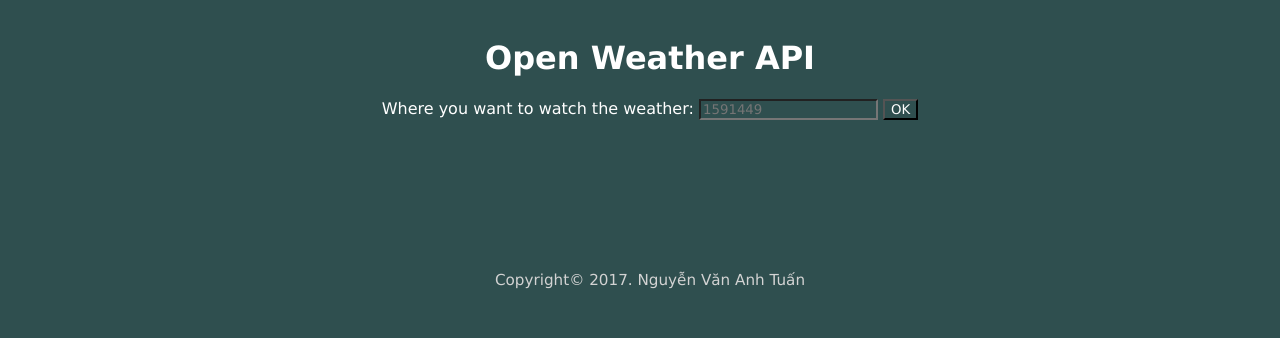
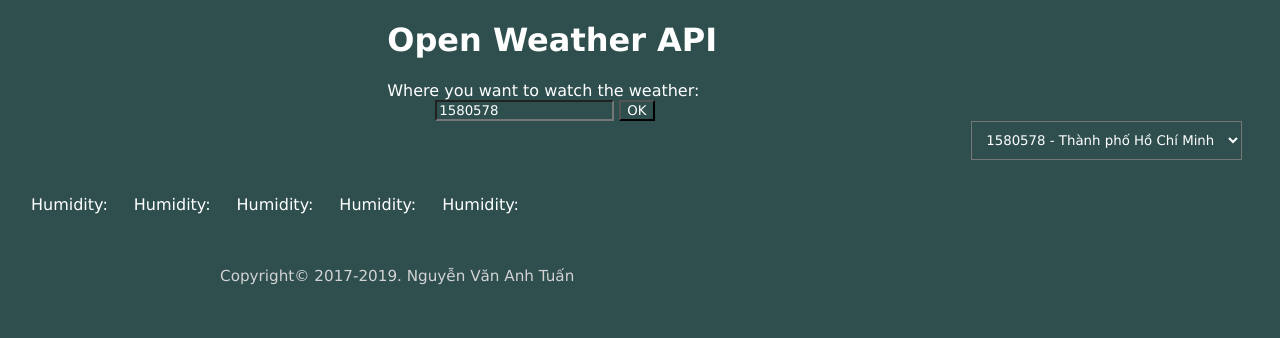
Before and after one commit to tuanio/OpenWeatherMapAPIJavascript, a plain HTML site: page index.html in a window 1280 px wide. Drawn offline with Linux system fonts and the light colour scheme; no server answers.

Commit message:
optimize and add more function

```diff
--- a/index.html
+++ b/index.html
@@ -8,20 +8,20 @@
     <title>Open Weather Map</title>
 </head>
 <body>
-    <div id="container">
+    <div id="body_container">
         <div id="info">
                 <h1 id="header">Open Weather API</h1>
                 <h3 id="country"></h3>
                 <span>Where you want to watch the weather: </span>
+                <div id="txt_btn">
                     <input type="textbox" name="textbox" id="txt_place" placeholder="1591449">
                     <input type="button" name="button" value="OK" id="commit_place">
                 </div>
-
-
-
+            </div>
+        <div id="container">
             <div id="show">
                 <div id="day1" class="day">
-                <img src="weathericon.jpg" alt="" id="img1" class="image"/>
+                    <img src="#" alt="" id="img1" class="image"/>
                     <p id="temp1" class="temp"></p>
                     <p id="text1" class="des"></p>
                     <p id="text_description1" class="txt_des"></p>
@@ -29,7 +29,7 @@
                     <span class="span_hum"></span><span id="humidity1" class="hum"></span>
                 </div>
                 <div id="day2" class="day">
-                <img src="weathericon.jpg" alt="" id="img2" class="image"/>
+                    <img src="#" alt="" id="img2" class="image"/>
                     <p id="temp2" class="temp"></p>
                     <p id="text2" class="des"></p>
                     <p id="text_description2" class="txt_des"></p>
@@ -37,14 +37,15 @@
                     <span class="span_hum"></span><span id="humidity2" class="hum"></span>
                 </div>
                 <div id="day3" class="day">
-                <img src="weathericon.jpg" alt="" id="img3" class="image"/>
+                    <img src="#" alt="" id="img3" class="image"/>
                     <p id="temp3" class="temp"></p>
                     <p id="text3" class="des"></p>
                     <p id="text_description3" class="txt_des"></p>
                     <p id="date3" class="dt"></p>
                     <span class="span_hum"></span><span id="humidity3" class="hum"></span>
-            </div><div id="day4" class="day">
-                <img src="weathericon.jpg" alt="" id="img4" class="image"/>
+                </div>
+                <div id="day4" class="day">
+                    <img src="#" alt="" id="img4" class="image"/>
                     <p id="temp4" class="temp"></p>
                     <p id="text4" class="des"></p>
                     <p id="text_description4" class="txt_des"></p>
@@ -53,7 +54,7 @@
                 </div>
 
                 <div id="day5" class="day">
-                <img src="weathericon.jpg" alt="" id="img5" class="image"/>
+                    <img src="#" alt="" id="img5" class="image"/>
                     <p id="temp5" class="temp"></p>
                     <p id="text5" class="des"></p>
                     <p id="text_description5" class="txt_des"></p>
@@ -61,13 +62,38 @@
                     <span class="span_hum"></span><span id="humidity5" class="hum"></span>
                 </div>
                 <div id="footer">
-                Copyright&copy 2017. Nguyễn Văn Anh Tuấn
+                    Copyright&copy 2017-2019. Nguyễn Văn Anh Tuấn
                 </div>
             </div>
 
         </div>
         <div id="container_list_city">
-
+            <select>
+                <option class="opt_city">1580578 - Thành phố Hồ Chí Minh</option>
+                <option class="opt_city">1905686 - Tỉnh Hải Dương</option>
+                <option class="opt_city">1582720 - Tỉnh Ðồng Nai</option>
+                <option class="opt_city"></option>
+                <option class="opt_city"></option>
+                <option class="opt_city"></option>
+                <option class="opt_city"></option>
+                <option class="opt_city"></option>
+                <option class="opt_city"></option>
+                <option class="opt_city"></option>
+                <option class="opt_city"></option>
+                <option class="opt_city"></option>
+                <option class="opt_city"></option>
+                <option class="opt_city"></option>
+                <option class="opt_city"></option>
+                <option class="opt_city"></option>
+                <option class="opt_city"></option>
+                <option class="opt_city"></option>
+                <option class="opt_city"></option>
+                <option class="opt_city"></option>
+                <option class="opt_city"></option>
+                <option class="opt_city"></option>
+                <option class="opt_city"></option>
+            </select>
+        </div>
     </div>
     <script type="text/javascript" src="script.js"></script>
 </body>
--- a/script.js
+++ b/script.js
@@ -1,4 +1,4 @@
-// http://www.openweathermap.org/data/2.5/forecast?id=1566083&appid=b6907d289e10d714a6e88b30761fae22
+// http://www.openweathermap.org/data/2.5/forecast?id=f45ce2b4d44215c184ac50b73a96760e
 // var KEY  = "e635e6a8c683f448b994a6e254567aa7";
 
 var data;
@@ -26,7 +26,7 @@
 
         for(var i = 1; i <= 5; i++){
             document.getElementById("img"+ i).src = "http://openweathermap.org/img/w/" + data.list[(i-1)*8].weather[0].icon + ".png";
-            document.getElementById("img" + i).style.width = "80px";
+            document.getElementById("img" + i).style.width = "90px";
 
 
             document.getElementById("text_description" + i).innerHTML = capitalizeFirstLetter(data.list[(i-1)*8].weather[0].description);
@@ -47,15 +47,25 @@
 
 var place = document.getElementById("txt_place");
 var commit_place = document.getElementById("commit_place");
+var spanHumidity = document.getElementsByClassName("span_hum");
+
+place.value = 1580578;
 
 commit_place.addEventListener("click", function() {
-    r.open("GET", "http://www.openweathermap.org/data/2.5/forecast?id=" + place.value + "&appid=b6907d289e10d714a6e88b30761fae22", true);
+    r.open("GET", "http://www.openweathermap.org/data/2.5/forecast?id=" + place.value + "&appid=e635e6a8c683f448b994a6e254567aa7", true);
     r.send();
     for (var i = 0; i <= 5; i++) {
-        document.getElementsByClassName("span_hum")[i].innerHTML = "Humidity: "
+        spanHumidity[i].innerHTML = "Humidity: "
     }
 });
+
+
+r.open("GET", "http://www.openweathermap.org/data/2.5/forecast?id=" + place.value + "&appid=e635e6a8c683f448b994a6e254567aa7", true);
+r.send();
+
+for (var i = 0; i <= 5; i++) {
+    spanHumidity[i].innerHTML = "Humidity: "
+}
 // 1591449 bắc ninh
 // 1581130 hà nội
 // 1566083 tp.hcm
-// r.open("GET", "http://www.openweathermap.org/data/2.5/forecast?id=" + place.value + "&appid=b6907d289e10d714a6e88b30761fae22", true);
--- a/style.css
+++ b/style.css
@@ -2,34 +2,36 @@
     background-color: darkslategray;
     font-family: 'Lucida Sans', 'Lucida Sans Regular', 'Lucida Grande', 'Lucida Sans Unicode', Geneva, Verdana, sans-serif;
     color: white;
+}
+#body_container {
+    width: 100%;
+}
+select {
+    padding: 10px;
+}
+#txt_btn {
+    margin-left: 3em;
+}
+#container_list_city {
+    float: right;
+    width: 20%;
+    margin-right: 3em;
+}
+#info {
+    margin: 0 auto;
+    width: 40%;
 }
 #container {
     overflow: hidden;
     text-align: center;
     margin: 0 auto;
     padding: 10px;
-    width: 100%;
+    width: 60%;
+    float: left;
 }
-#day1  {
+.day  {
     float: left;
-    padding: 30px;
-}
-#day2 {
-    float: left;
-    padding: 28px;
-}
-#day3 {
-    float: left;
-    padding: 28px;
-}
-#day4 {
-    float: left;
-    padding: 28px;
-}
-#day5 {
-    float: left;
-    padding: 28px;
-
+    padding: 13px;
 }
 .temp {
     font-weight: bold;
```
Lines whose indentation alone changed are shown as unchanged.
